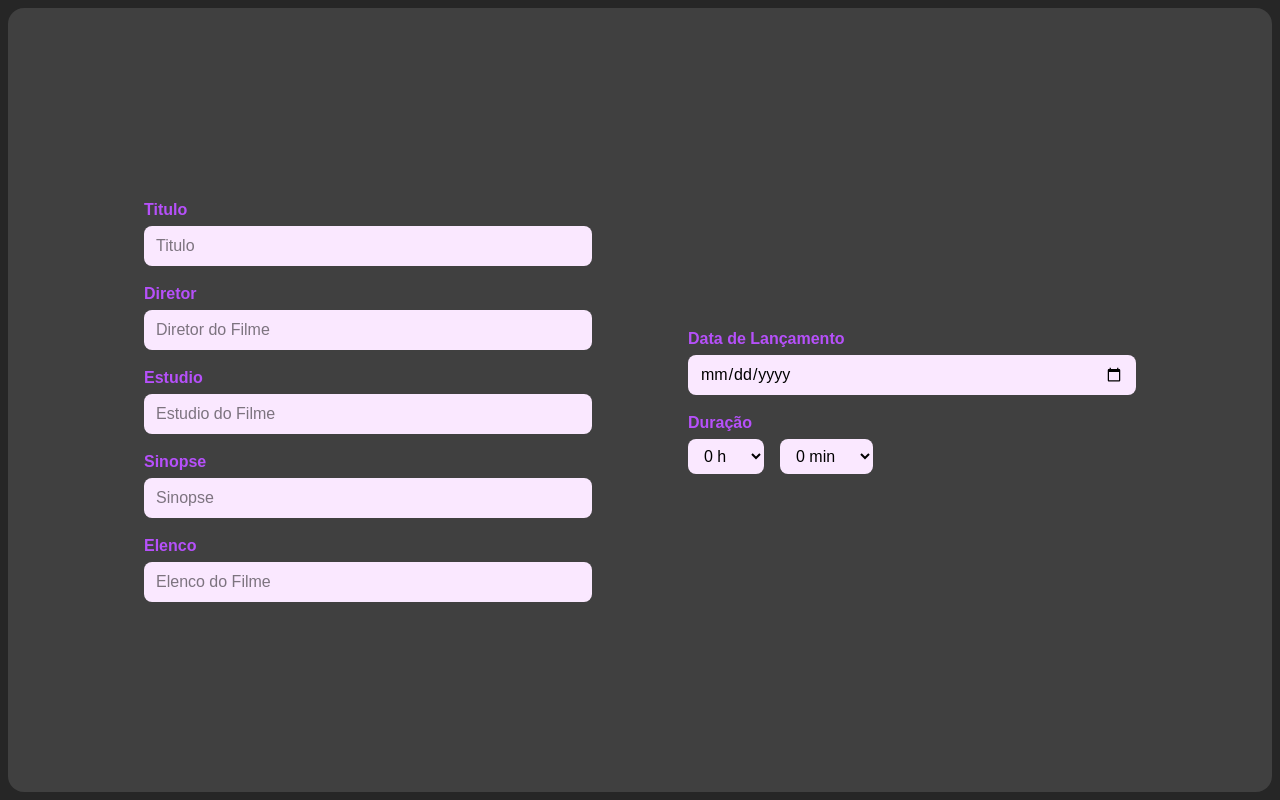
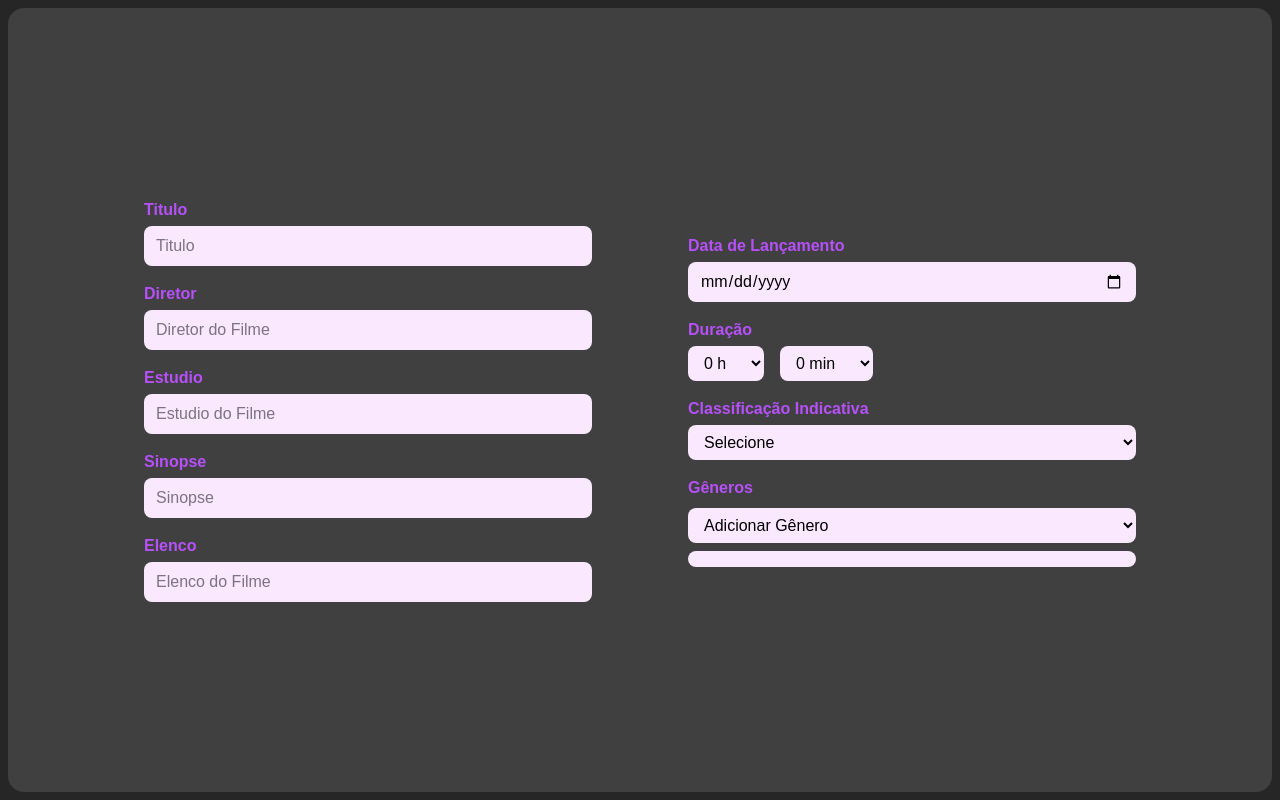
Before and after one commit to GustavoSenna07/Cinema, a Next.js app in the folder frontend/: page /pages/adicionar-filme in a window 1280 px wide. Built offline with nearby package versions, Linux system fonts and the light colour scheme.

Commit message:
input de classificacao indicativa e de adicionar e remover genero criados

```diff
--- /dev/null
+++ b/frontend/src/app/components/Inputs/GenderSelect.tsx
@@ -0,0 +1,65 @@
+'use client'
+
+interface Props {
+  value: string[];
+  onChange: (genres: string[]) => void;
+}
+
+const GENRES = [
+  "Ação",
+  "Comédia",
+  "Drama",
+  "Romance",
+  "Terror",
+  "Suspense",
+  "Ficção Científica",
+  "Animação",
+  "Documentário",
+  "Fantasia",
+  "Infantil",
+];
+
+export default function GenderSelect({value, onChange}: Props) {
+  function addGenre(genre: string) {
+    if(!value.includes(genre)) {
+      onChange([...value, genre]);
+    }
+  }
+
+  function removeGenre(genre: string) {
+    onChange(value.filter(g => g !== genre));
+  }
+
+  return (
+    <div className="flex flex-col gap-2 w-full max-w-md">
+      <label className="text-[rgba(182,80,250,1)] font-semibold">
+        Gêneros
+      </label>
+
+      <select
+      aria-label="Adicionar"
+      onChange={(e) => addGenre(e.target.value)}
+      value=""
+      className="bg-fuchsia-100 px-3 py-2 rounded-lg text-black"
+      >
+        <option value="">Adicionar Gênero</option>
+        {GENRES.map((genre) =>(
+          <option key={genre} value={genre}>
+            {genre}
+          </option>
+        ))}
+      </select>
+
+      <div className="bg-fuchsia-100 px-3 py-2 rounded-lg text-black">
+        {value.map((genre) => (
+          <span key={genre} className="bg-fuchsia-100 px-3 py-2 rounded-lg text-black">
+            {genre}
+            <button type="button" onClick={() => removeGenre(genre)} className="font-bold hover:text-red-600">
+              [x]
+            </button>
+          </span>
+        ))}
+      </div>
+    </div>
+  )
+}
--- a/frontend/src/app/components/Inputs/Input.tsx
+++ b/frontend/src/app/components/Inputs/Input.tsx
@@ -2,24 +2,22 @@
 
 import { ChangeEvent, useEffect, useState } from 'react';
 
-type InputValue = string | number;
-
 interface InputProps {
   label: string;
   placeHolder?: string;
-  value?: string;
-  type?: 'text' | 'email' | 'password' | 'date' | 'duration';
+  value?: unknown;
+  type?: "text" | "email" | "password" | "date" | "duration" | "rating";
   required?: boolean;
   disabled?: boolean;
   error?: string;
-  onChange?: (value: InputValue) => void;
+  onChange?: (value: unknown) => void;
 }
 
 export default function Input({
   label,
   placeHolder,
-  value = '',
-  type = 'text',
+  value,
+  type,
   required = false,
   disabled = false,
   error,
@@ -29,6 +27,7 @@ export default function Input({
 
   const [hours, setHours] = useState(0);
   const [minutes, setMinutes] = useState(0);
+  const [rating, setRating] = useState(0);
 
   useEffect(() => {
     if (type === 'duration') {
@@ -71,6 +70,25 @@ export default function Input({
       );
     }
 
+    if (type === 'rating') {
+      return (
+        <select
+          aria-label='Classificacao Indicativa'
+          value={value}
+          onChange={(e) => onChange?.(e.target.value)}
+          className="bg-fuchsia-100 px-3 py-2 rounded-lg text-black"
+          >
+            <option value="">Selecione</option>
+            <option value="L">Livre</option>
+            <option value="10">10 Anos</option>
+            <option value="12">12 Anos</option>
+            <option value="14">14 Anos</option>
+            <option value="16">16 Anos</option>
+            <option value="18">18 Anos</option>
+        </select>
+      )
+    }
+
     return (
       <input
         id={inputId}
@@ -79,8 +97,7 @@ export default function Input({
         value={value}
         required={required}
         disabled={disabled}
-        onChange={(e: ChangeEvent<HTMLInputElement>) =>
-          onChange?.(e.target.value)
+        onChange={(e) => onChange?.(e.target.value)
         }
         className="bg-fuchsia-100 px-3 py-2 rounded-lg text-black"
       />
--- a/frontend/src/app/pages/adicionar-filme/page.tsx
+++ b/frontend/src/app/pages/adicionar-filme/page.tsx
@@ -2,10 +2,14 @@
 
 import Input from "@/app/components/Inputs/Input"
 import Button from "@/app/components/Inputs/Button"
+import GenderSelect from "@/app/components/Inputs/GenderSelect";
 import { useState } from "react";
 
 export default function AdicionarFilme() {
   const [releaseDate, setReleaseDate] = useState("");
+  const [rating, setRating] = useState("");
+  const [genres, setGenres] = useState<string[]>([]);
+
   return (
     <div className="bg-neutral-800 flex justify-center items-center p-2 box-border w-screen h-screen">
       <div className="bg-neutral-700 p-2 flex justify-center items-center w-full h-full rounded-2xl flex-row ">
@@ -23,8 +27,9 @@ export default function AdicionarFilme() {
             value={releaseDate}
             onChange={(value) => setReleaseDate(value as string)}
           />
-          <Input label="Duração " type="duration"></Input>
-
+          <Input label="Duração " type="duration"/>
+          <Input label="Classificação Indicativa" type="rating" value={rating} onChange={(value) => setRating(value as string)}/>
+          <GenderSelect value={genres} onChange={setGenres}/>
         </div>
       </div>
     </div>
```
